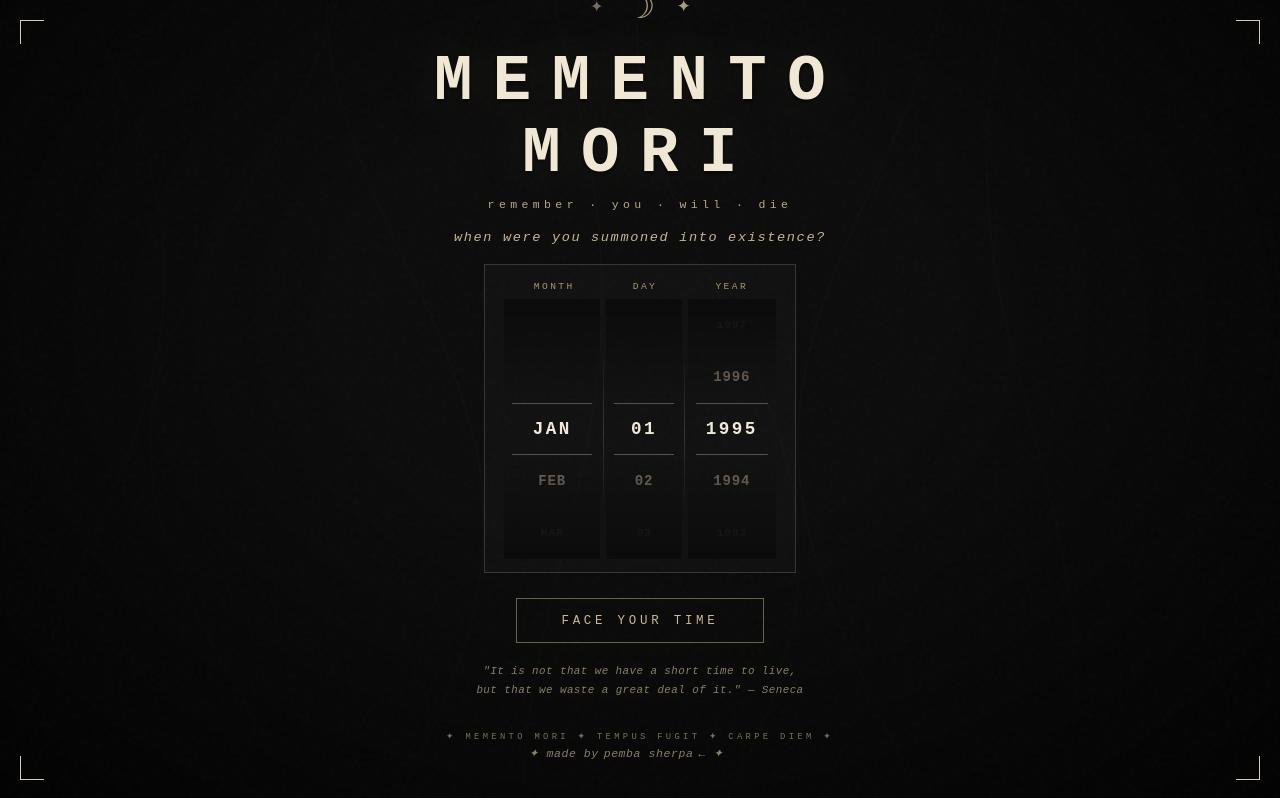
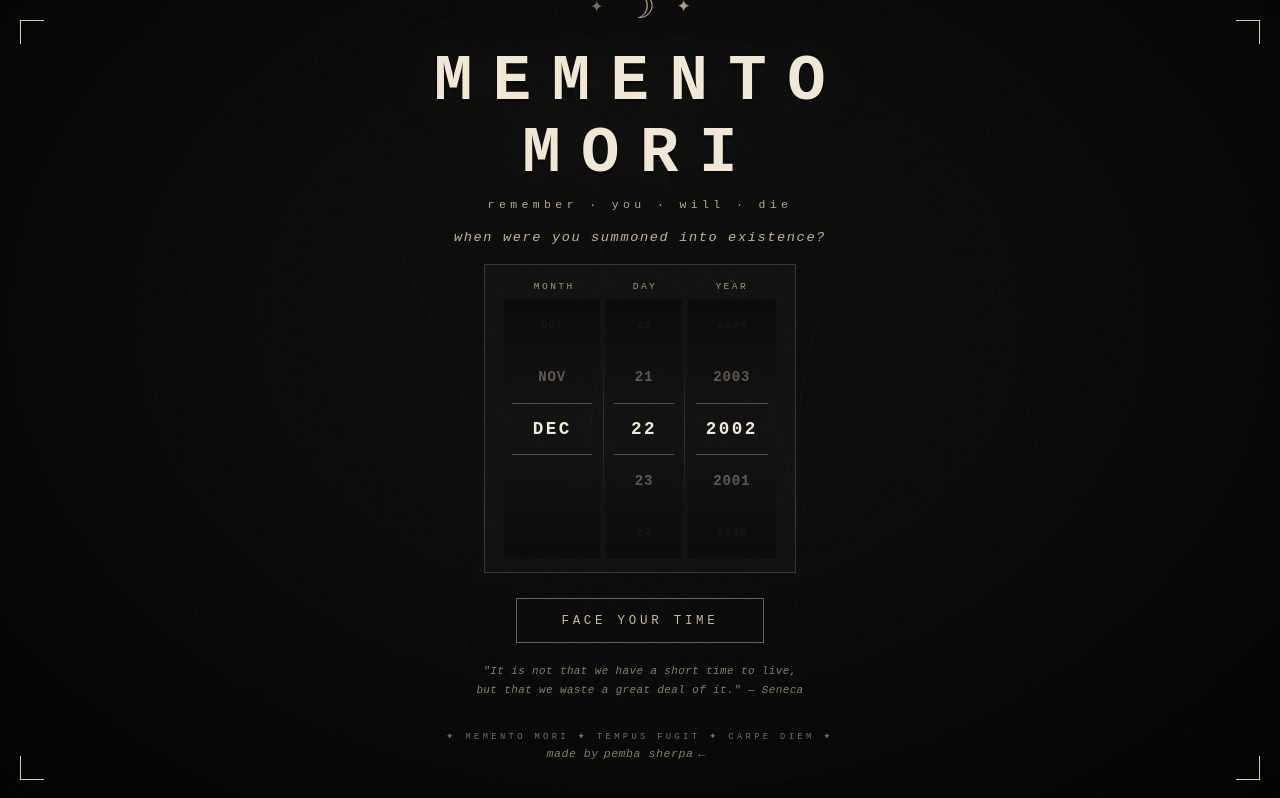
Before and after one commit to PembaSrpa/MementoMori, a Next.js app: page / in a window 1280 px wide. Built offline with nearby package versions, Linux system fonts and the light colour scheme.

Commit message:
mementomorii

```diff
--- a/src/MementoMori.jsx
+++ b/src/MementoMori.jsx
@@ -202,9 +202,9 @@ const YEARS_ARR = Array.from({ length: 105 }, (_, i) => now.getFullYear() - i);
 
 export default function MementoMori() {
   const [phase, setPhase] = useState("input");
-  const [monthIdx, setMonthIdx] = useState(0);
-  const [day, setDay] = useState(1);
-  const [year, setYear] = useState(1995);
+  const [monthIdx, setMonthIdx] = useState(11);
+  const [day, setDay] = useState(22);
+  const [year, setYear] = useState(2002);
   const [mode, setMode] = useState("seconds");
   const [elapsed, setElapsed] = useState(0);
   const [remaining, setRemaining] = useState(0);
@@ -371,9 +371,10 @@ export default function MementoMori() {
       )}
 
       <div style={s.footer}>✦ MEMENTO MORI ✦ TEMPUS FUGIT ✦ CARPE DIEM ✦ <br />
-        <span style={s.quote}>✦ made by <Link href="https://artt-folio.vercel.app/" target="_blank" rel="noopener noreferrer">
-          <span className="back-btn">pemba sherpa</span></Link>
-            ← ✦
+        <span style={s.quote}>made by <Link href="https://artt-folio.vercel.app/" target="_blank" rel="noopener noreferrer">
+
+          <span className="face-btn ">pemba sherpa</span></Link>
+            ←
           </span>
       </div>
       <div style={s.footer}></div>
```
